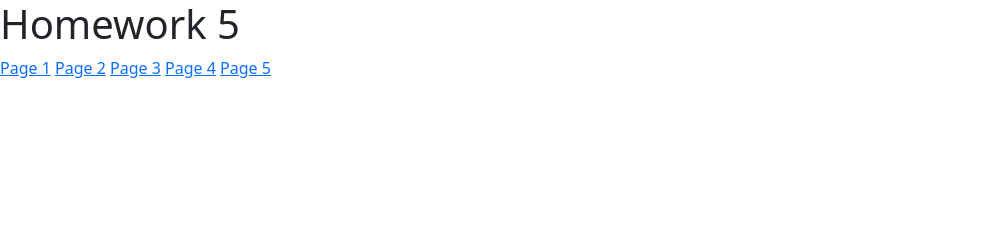
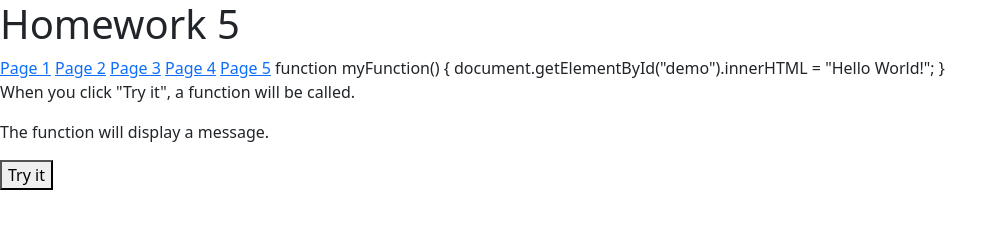
Before and after one commit to chloeprowse/hw5, a plain HTML site: page page5.html in a window 1280 px wide. Shown: the whole page, without its empty margins (0-1008 px from the left). Drawn offline with nearby package versions, Linux system fonts and the light colour scheme.

Commit message:
Update page5.html

```diff
--- a/page5.html
+++ b/page5.html
@@ -14,7 +14,20 @@
     <a href="page4.html">Page 4</a>
     <a href="page5.html">Page 5</a>
 
+function myFunction() {
+  document.getElementById("demo").innerHTML = "Hello World!";
+}
+</script>
+</head>
 
+<body>
+
+<p>When you click "Try it", a function will be called.</p>
+<p>The function will display a message.</p>
+
+<button onclick="myFunction()">Try it</button>
+
+<p id="demo"></p>
 
        <script src="https://cdn.jsdelivr.net/npm/bootstrap@5.3.3/dist/js/bootstrap.bundle.min.js" integrity="sha384-YvpcrYf0tY3lHB60NNkmXc5s9fDVZLESaAA55NDzOxhy9GkcIdslK1eN7N6jIeHz" crossorigin="anonymous"></script>
   </body>
```
